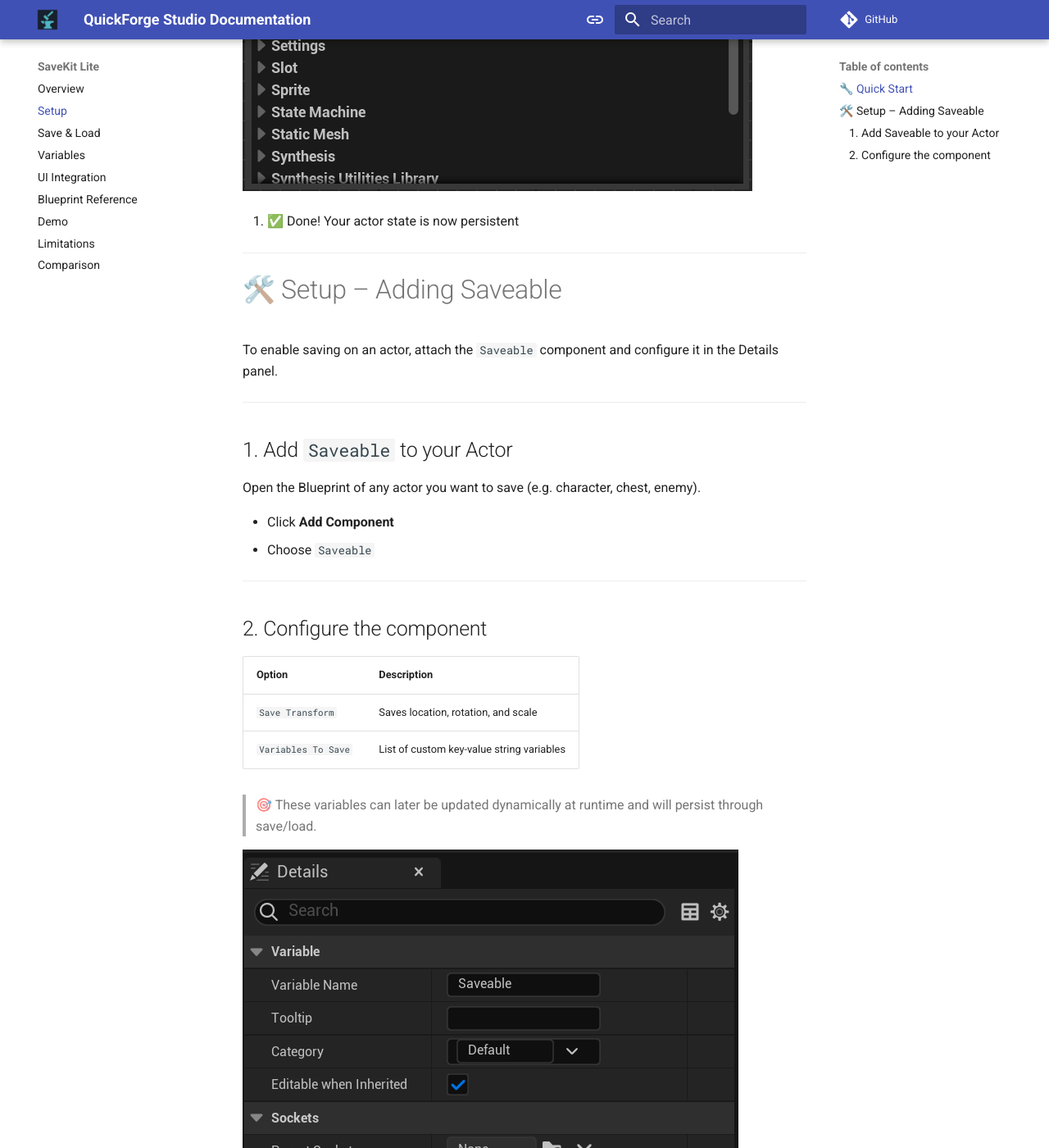
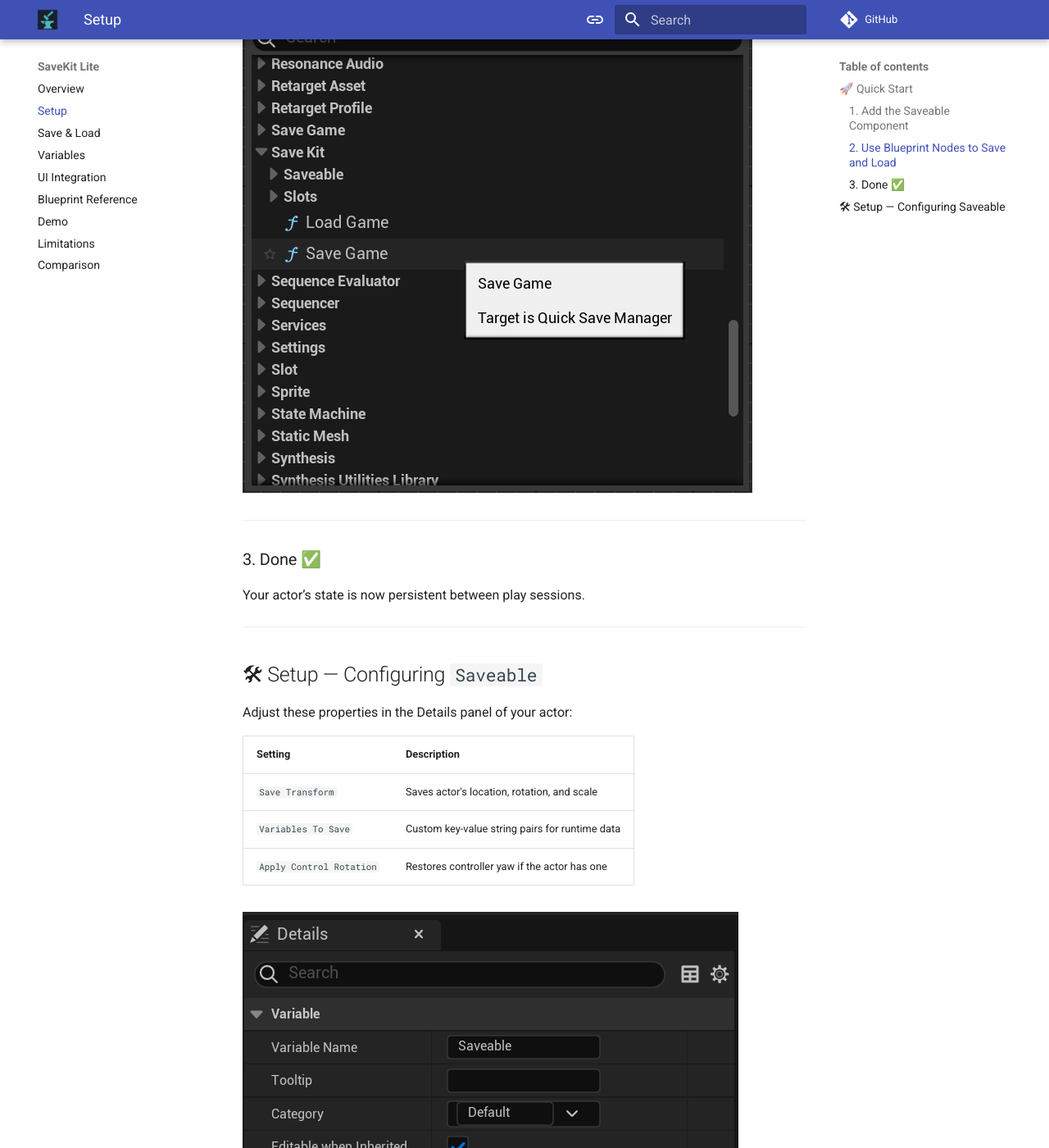
Before and after one commit to george-shilovsky/quickforge-docs, an MkDocs documentation site: the page built from docs/SaveKitLite/setup.md, in a window 1280 px wide and 1400 px high, scrolled down 1670 px. Shown: the whole window at 82% size. Built offline with MkDocs 1.6.1 and Material for MkDocs 9.7.7, drawn with Linux system fonts in a browser that asks for light colours; comment, search, counter and statistics services are not loaded; some of the changed text lies outside the part shown.

Commit message:
Update setup.md

````diff
--- a/docs/SaveKitLite/setup.md
+++ b/docs/SaveKitLite/setup.md
@@ -1,50 +1,50 @@
-## 🔧 Quick Start
+## 🚀 Quick Start
 
-To get started:
+Getting started with **SaveKit Lite** takes just a few steps:
 
-1. Add `Saveable` to any actor
+---
+
+### 1. Add the `Saveable` Component
+
+Open the Blueprint of any actor you want to save (e.g. character, item, enemy):
+
+- Click **Add Component**
+- Select `Saveable` from the list
 
 ![Saveable Component](images/SaveableComponent.png)
 
-2. Use `Save Kit → SaveGame(SlotName)` and `LoadGame(SlotName)` Blueprint nodes
+---
+
+### 2. Use Blueprint Nodes to Save and Load
+
+Use these nodes in any Blueprint:
+
+- `Save Kit → SaveGame(SlotName)`
+- `Save Kit → LoadGame(SlotName)`
 
 ![Save/Load Nodes](images/SaveGameLoadGame.png)
 
-3. ✅ Done! Your actor state is now persistent
+---
+
+### 3. Done ✅
+Your actor’s state is now persistent between play sessions.
 
 ---
 
-# 🛠️ Setup – Adding Saveable
+## 🛠 Setup — Configuring `Saveable`
 
-To enable saving on an actor, attach the `Saveable` component and configure it in the Details panel.
+Adjust these properties in the Details panel of your actor:
 
----
-
-## 1. Add `Saveable` to your Actor
-
-Open the Blueprint of any actor you want to save (e.g. character, chest, enemy).
-
-- Click **Add Component**
-- Choose `Saveable`
-
----
-
-## 2. Configure the component
-
-| Option            | Description                                       |
-|-------------------|---------------------------------------------------|
-| `Save Transform`  | Saves location, rotation, and scale               |
-| `Variables To Save` | List of custom key-value string variables       |
-
-> 🎯 These variables can later be updated dynamically at runtime and will persist through save/load.
-
+| Setting                | Description                                          |
+|------------------------|------------------------------------------------------|
+| `Save Transform`       | Saves actor's location, rotation, and scale         |
+| `Variables To Save`    | Custom key-value string pairs for runtime data      |
+| `Apply Control Rotation` | Restores controller yaw if the actor has one     |
 
 ![Saveable Component Settings](images/ChooseSaveable.png)
 
-💡 Example of Variables To Save:
+> 💡 Example `Variables To Save`:
 ```plaintext
-Variables To Save:
-- Health
-- IsDamaged
-- Score
-```
+Health
+IsDamaged
+Score
````
